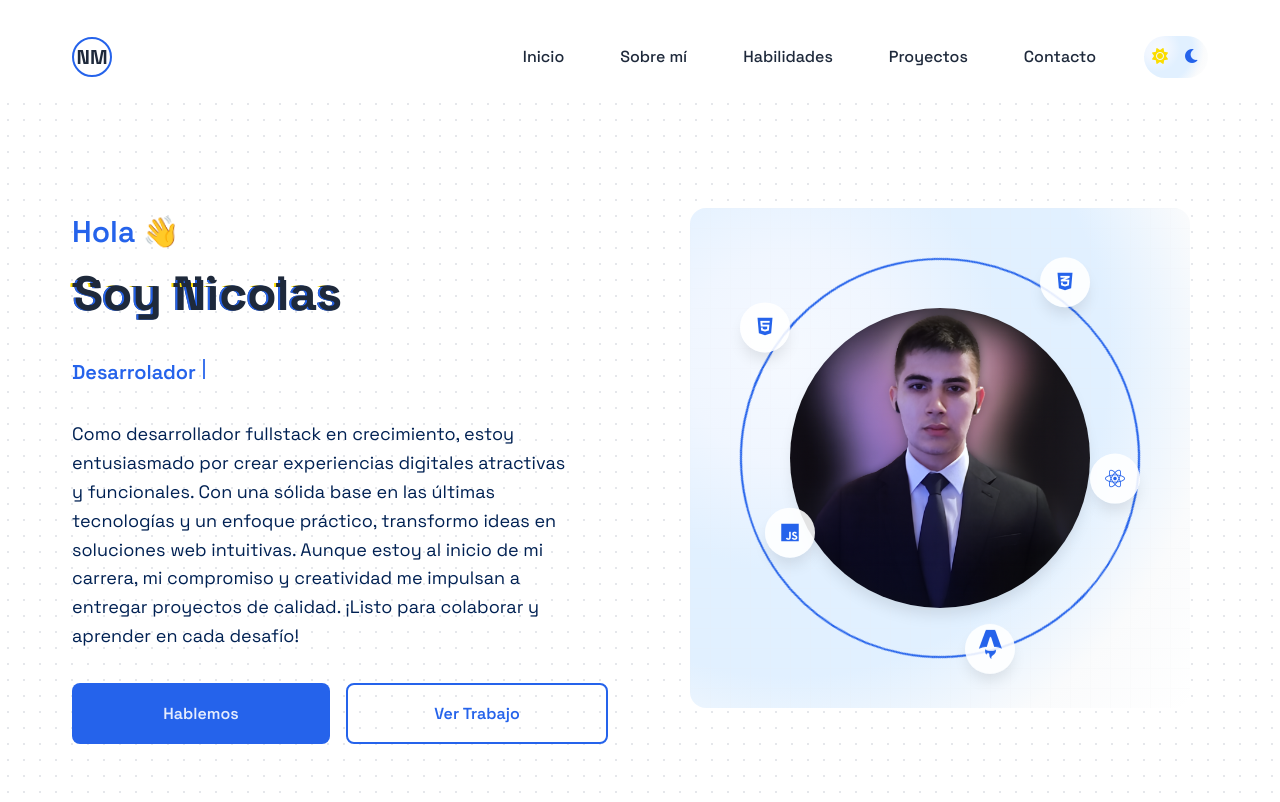
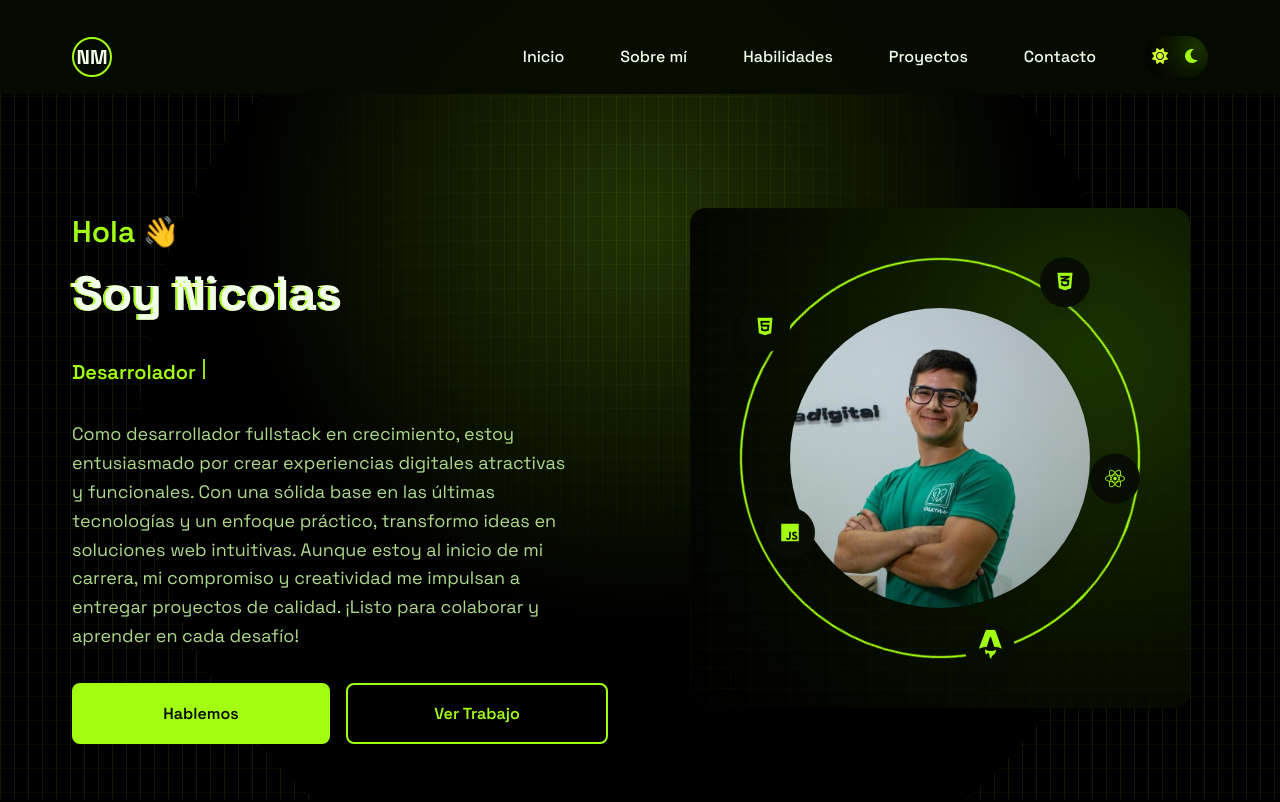
Before and after one commit to NikyMen/Portafolio, a website: page index.html in a window 1280 px wide. Shown: the top 802 px of the page. Drawn offline with nearby package versions, Linux system fonts and the light colour scheme.

Commit message:
edit colors img

```diff
--- a/app.js
+++ b/app.js
@@ -40,7 +40,7 @@ document.addEventListener('DOMContentLoaded', () => {
     // Establecer el tema inicial
     function initializeTheme() {
         const savedTheme = localStorage.getItem('theme');
-        const theme = savedTheme || (prefersDarkScheme.matches ? 'dark' : 'light');
+        const theme = savedTheme || 'dark';
         setTheme(theme);
     }
 
--- a/index.html
+++ b/index.html
@@ -111,7 +111,7 @@
                                     <div class="effect-circle"></div>
                                     <div class="effect-grid"></div>
                                 </div>
-                                <img src="img/fotitopa.png" alt="Foto de perfil de Nicolas Mendez"
+                                <img src="img/fotitopa.jpeg" alt="Foto de perfil de Nicolas Mendez"
                                     class="profile-image">
                                 <div class="tech-stack">
                                     <div class="tech-item" data-tooltip="HTML5">
--- a/styles.css
+++ b/styles.css
@@ -53,19 +53,19 @@
 }
 
 [data-theme="dark"] {
-    --color-primary: #1ff0ff;
-    --color-primary-dark: #18dcff;
-    --color-secondary: #383501;
-    --color-accent: #00259d;
-    --color-background: #0f172a;
-    --color-surface: radial-gradient(circle at 80% 30%, #013560, #042952, #09132e, #09122b, #060608, #000000);
-    --color-text: #f8fafc;
-    --color-text-light: #cbd5e1;
-    --color-border: #334155;
+    --color-primary: #a3ff12;
+    --color-primary-dark: #7ccc00;
+    --color-secondary: #d4ff33;
+    --color-accent: #5fd400;
+    --color-background: #000000;
+    --color-surface: radial-gradient(circle at 80% 30%, #1b3300, #142600, #0c1700, #070d00, #030500, #000000);
+    --color-text: #f2ffe8;
+    --color-text-light: #aed98a;
+    --color-border: #2d3d1a;
     --color-success: #42ad00;
     --color-error: #ae0202;
-    --color-tono:#0a0a0a;
-    --color-menu:rgba(26, 25, 25, 0.871);
+    --color-tono:#080d03;
+    --color-menu:rgba(6, 12, 0, 0.9);
 }
 
 /* Reset and Base Styles */
@@ -116,8 +116,8 @@
     position: absolute;
     inset: 0;
     background-image:
-        linear-gradient(to right, #4f4f4f2e 1px, transparent 1px),
-        linear-gradient(to bottom, #8080800a 1px, transparent 1px);
+        linear-gradient(to right, #a3ff1218 1px, transparent 1px),
+        linear-gradient(to bottom, #a3ff120d 1px, transparent 1px);
     background-size: 14px 24px;
 }
 
@@ -130,7 +130,7 @@
     width: 1000px;
     margin: 0 auto;
     border-radius: 50%;
-    background: radial-gradient(circle 400px at 50% 300px, #fbfbfb36, #000);
+    background: radial-gradient(circle 400px at 50% 300px, #a3ff1233, #000);
 }
 
 /* Mostrar el fondo correspondiente según el tema */
```
Also changed, not shown: img/fotitopa.jpeg (added), img/fotitopa1.png (renamed from img/fotitopa.png).
